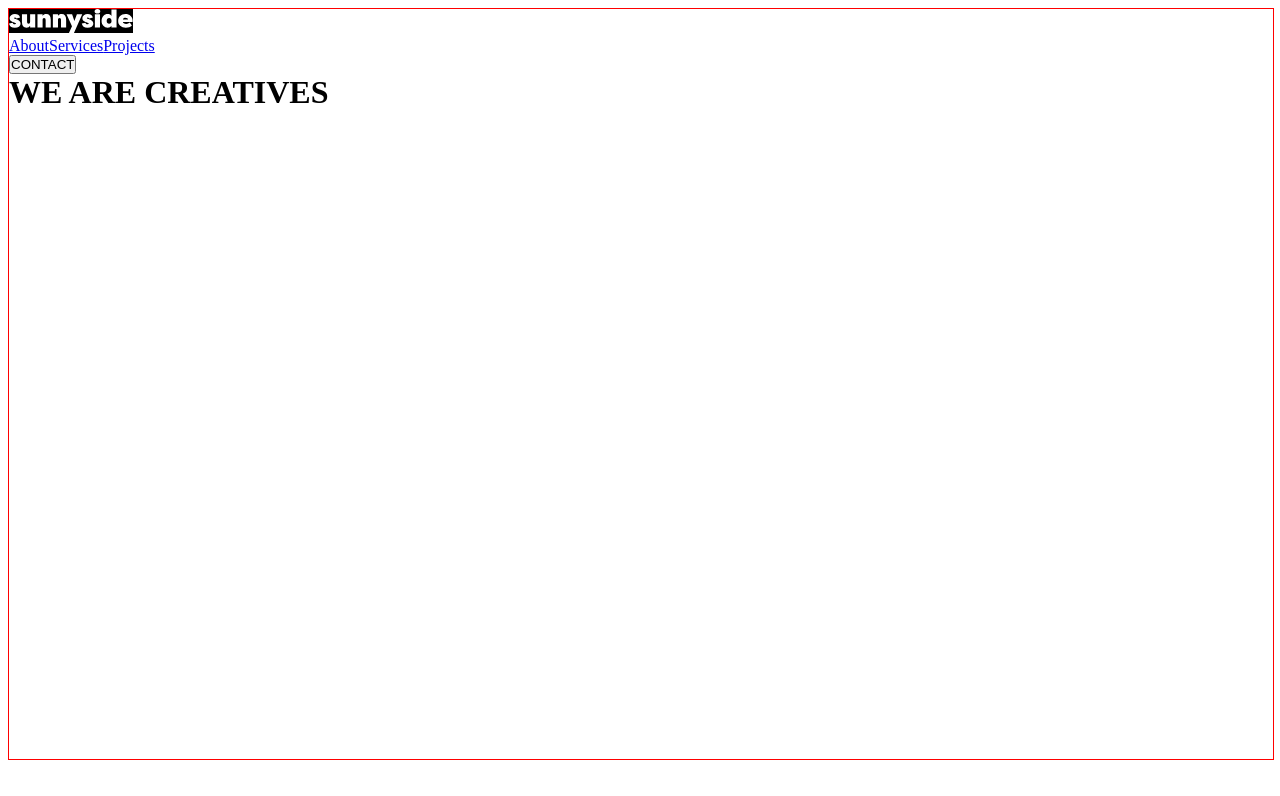
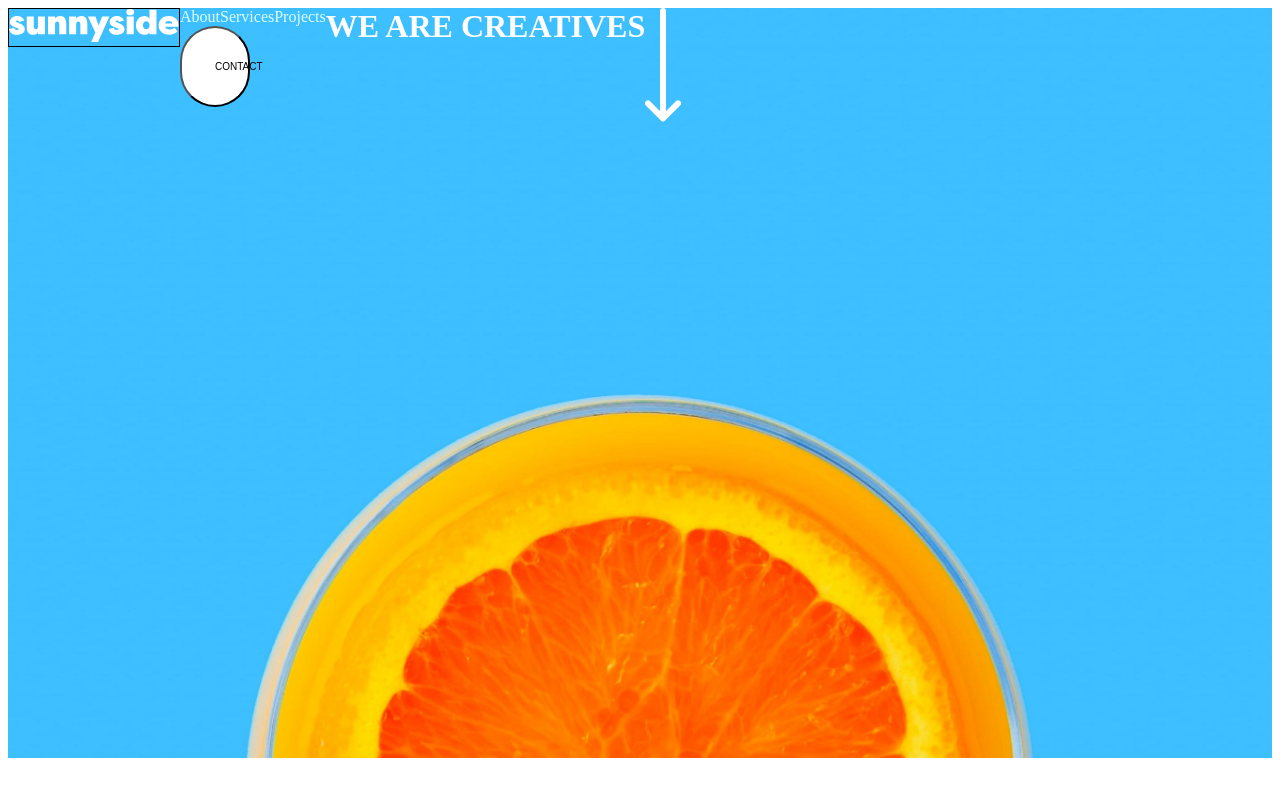
Before and after one commit to SergioFer95/Sunnyside-Agency, an Angular app in the folder SunnysideAgency/: page / in a window 1280 px wide. Shown: the top 796 px of the page. Built offline with nearby package versions, Linux system fonts and the light colour scheme.

Commit message:
#HeaderComponent: add color to fonts and add background-imge

```diff
--- a/SunnysideAgency/src/app/header/header.component.html
+++ b/SunnysideAgency/src/app/header/header.component.html
@@ -13,7 +13,10 @@
         <button class="contactBtn" type="button">CONTACT</button>
     </div>
 
-    <h1>WE ARE CREATIVES</h1>
+    <h1 class="liveMotive">WE ARE CREATIVES</h1>
 
+    <span class="arrowIcon">
+        <img class="arrowIcon__icon" src="../../assets/icon-arrow-down.svg" alt="arrow">
+    </span>
 
 </header>
--- a/SunnysideAgency/src/app/header/header.component.scss
+++ b/SunnysideAgency/src/app/header/header.component.scss
@@ -1,15 +1,63 @@
 *{
     margin: 0px;
     padding: 0px;
+    text-decoration: none;
 }
 
 header{
     width: 100%;
     height: 46.875rem;
 
-    border: 1px solid red;
+    background-image:url(../../assets/desktop/image-header.jpg);
+    background-position: center;
+    background-size: cover;
+    background-repeat: no-repeat;
+    background-attachment:scroll;
 
-    .logo__img{
-        background-color: black;
+    display: flex;
+
+    .logo{
+        width: 10.625rem;
+        height: 2.313rem;
+        border: 1px solid black;
+
+        .logo__img{
+            width: 100%;
+        }
     }
+
+    .menu{
+
+        .navbar{
+
+            .navbar__anchor{
+                color: #DDFFFF;
+            }
+        }
+    }
+
+
+    .contactBtn{
+        width: 20px;
+        color: black;
+        background-color: white;
+        border-radius: 66px;
+        padding: 33px;
+
+        font-size: 10px;
+    }
+
+
+
+
+
+
+
+    .liveMotive{
+        color: white;
+    }
+
+    // .arrowIcon{
+    //     position: absolute;
+    // }
 }
```
